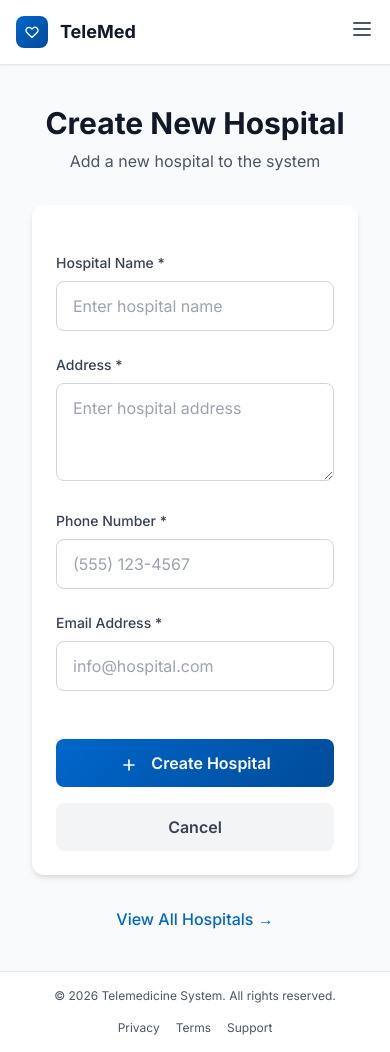
After one commit to RajeshKc777/telemedicine-project, a Django app: page /hospitals/create/ in a window 390 px wide. The commit adds this page. Run offline with Django 5.2, Linux system fonts and the light colour scheme; a user stored in the database is signed in; some libraries are stand-ins or nearby versions.

Commit message:
Add custom hospital management pages with mobile responsive design and fix license number error

```diff
--- /dev/null
+++ b/hospitals/urls.py
@@ -0,0 +1,7 @@
+from django.urls import path
+from . import views
+
+urlpatterns = [
+    path('create/', views.create_hospital, name='create_hospital'),
+    path('manage/', views.manage_hospitals, name='manage_hospitals'),
+]
--- a/hospitals/views.py
+++ b/hospitals/views.py
@@ -1,3 +1,45 @@
-from django.shortcuts import render
+from django.shortcuts import render, redirect
+from django.contrib.auth.decorators import login_required, user_passes_test
+from django.contrib import messages
+from .models import Hospital
 
-# Create your views here.
+def is_superadmin(user):
+    return getattr(user, 'role', None) == 'superadmin'
+
+@login_required
+@user_passes_test(is_superadmin)
+def create_hospital(request):
+    if request.method == 'POST':
+        name = request.POST.get('name')
+        address = request.POST.get('address')
+        phone = request.POST.get('phone')
+        email = request.POST.get('email')
+
+        try:
+            # Check if hospital with same name exists
+            if Hospital.objects.filter(name=name).exists():
+                messages.error(request, 'A hospital with this name already exists!')
+                return render(request, 'hospitals/create_hospital.html')
+
+            # Create hospital
+            Hospital.objects.create(
+                name=name,
+                address=address,
+                phone=phone,
+                email=email
+            )
+
+            messages.success(request, 'Hospital created successfully!')
+            return redirect('dashboard_redirect')
+
+        except Exception as e:
+            messages.error(request, f'Error creating hospital: {str(e)}')
+            return render(request, 'hospitals/create_hospital.html')
+
+    return render(request, 'hospitals/create_hospital.html')
+
+@login_required
+@user_passes_test(is_superadmin)
+def manage_hospitals(request):
+    hospitals = Hospital.objects.all().order_by('name')
+    return render(request, 'hospitals/manage_hospitals.html', {'hospitals': hospitals})
--- a/telemedicine/urls.py
+++ b/telemedicine/urls.py
@@ -39,5 +39,5 @@ urlpatterns = [
     path('appointments/', include('appointments.urls')),
     path('doctors/', include('doctors.urls')),
     path('chat/', include('chat.urls')),
-    path('calls/', include('calls.urls')),
+    path('hospitals/', include('hospitals.urls')),
 ]
--- a/templates/dashboards/superadmin_dashboard.html
+++ b/templates/dashboards/superadmin_dashboard.html
@@ -98,11 +98,11 @@
         <div class="medical-card p-6">
             <div class="flex items-center justify-between mb-4">
                 <h3 class="text-lg font-bold text-gray-900">Hospitals</h3>
-                <a href="/admin/hospitals/hospital/add/"
+                <a href="{% url 'create_hospital' %}"
                     class="text-sm text-medical-blue hover:text-medical-blue-dark font-medium">+ Add</a>
             </div>
             <div class="space-y-3">
-                <a href="/admin/hospitals/hospital/"
+                <a href="{% url 'manage_hospitals' %}"
                     class="w-full flex items-center justify-between p-3 bg-medical-bg hover:bg-gray-100 rounded-lg transition-colors">
                     <span class="text-sm font-medium text-gray-900">View All Hospitals</span>
                     <svg class="w-4 h-4 text-gray-400" fill="none" stroke="currentColor" viewBox="0 0 24 24">
--- /dev/null
+++ b/templates/hospitals/create_hospital.html
@@ -0,0 +1,113 @@
+{% extends 'base.html' %}
+
+{% block title %}Create Hospital - Telemedicine{% endblock %}
+
+{% block content %}
+<div class="min-h-screen bg-medical-bg py-6 px-4 sm:px-6 lg:px-8">
+    <div class="max-w-2xl mx-auto">
+
+        <!-- Header -->
+        <div class="text-center mb-8">
+            <h1 class="text-3xl font-bold text-gray-900 mb-2">Create New Hospital</h1>
+            <p class="text-gray-600">Add a new hospital to the system</p>
+        </div>
+
+        <!-- Form Card -->
+        <div class="medical-card p-6 sm:p-8">
+
+            <!-- Messages -->
+            {% if messages %}
+                {% for message in messages %}
+                    <div class="mb-4 p-4 rounded-lg {% if message.tags == 'error' %}bg-red-50 text-red-700 border border-red-200{% else %}bg-green-50 text-green-700 border border-green-200{% endif %}">
+                        {{ message }}
+                    </div>
+                {% endfor %}
+            {% endif %}
+
+            <form method="post" class="space-y-6">
+                {% csrf_token %}
+
+                <!-- Hospital Name -->
+                <div>
+                    <label for="name" class="block text-sm font-medium text-gray-700 mb-2">
+                        Hospital Name *
+                    </label>
+                    <input type="text"
+                           id="name"
+                           name="name"
+                           required
+                           class="w-full px-4 py-3 border border-gray-300 rounded-lg focus:ring-2 focus:ring-medical-blue focus:border-medical-blue transition-colors"
+                           placeholder="Enter hospital name">
+                </div>
+
+                <!-- Address -->
+                <div>
+                    <label for="address" class="block text-sm font-medium text-gray-700 mb-2">
+                        Address *
+                    </label>
+                    <textarea id="address"
+                              name="address"
+                              required
+                              rows="3"
+                              class="w-full px-4 py-3 border border-gray-300 rounded-lg focus:ring-2 focus:ring-medical-blue focus:border-medical-blue transition-colors"
+                              placeholder="Enter hospital address"></textarea>
+                </div>
+
+                <!-- Phone and Email Row -->
+                <div class="grid grid-cols-1 md:grid-cols-2 gap-6">
+
+                    <!-- Phone -->
+                    <div>
+                        <label for="phone" class="block text-sm font-medium text-gray-700 mb-2">
+                            Phone Number *
+                        </label>
+                        <input type="tel"
+                               id="phone"
+                               name="phone"
+                               required
+                               class="w-full px-4 py-3 border border-gray-300 rounded-lg focus:ring-2 focus:ring-medical-blue focus:border-medical-blue transition-colors"
+                               placeholder="(555) 123-4567">
+                    </div>
+
+                    <!-- Email -->
+                    <div>
+                        <label for="email" class="block text-sm font-medium text-gray-700 mb-2">
+                            Email Address *
+                        </label>
+                        <input type="email"
+                               id="email"
+                               name="email"
+                               required
+                               class="w-full px-4 py-3 border border-gray-300 rounded-lg focus:ring-2 focus:ring-medical-blue focus:border-medical-blue transition-colors"
+                               placeholder="info@hospital.com">
+                    </div>
+                </div>
+
+                <!-- Action Buttons -->
+                <div class="flex flex-col sm:flex-row gap-4 pt-6">
+                    <button type="submit"
+                            class="flex-1 medical-gradient text-white py-3 px-6 rounded-lg font-semibold hover:opacity-90 transition-opacity focus:ring-2 focus:ring-medical-blue focus:ring-offset-2">
+                        <svg class="w-5 h-5 inline mr-2" fill="none" stroke="currentColor" viewBox="0 0 24 24">
+                            <path stroke-linecap="round" stroke-linejoin="round" stroke-width="2" d="M12 6v6m0 0v6m0-6h6m-6 0H6"></path>
+                        </svg>
+                        Create Hospital
+                    </button>
+
+                    <a href="{% url 'dashboard_redirect' %}"
+                       class="flex-1 bg-gray-100 text-gray-700 py-3 px-6 rounded-lg font-semibold hover:bg-gray-200 transition-colors text-center">
+                        Cancel
+                    </a>
+                </div>
+            </form>
+        </div>
+
+        <!-- Quick Actions -->
+        <div class="mt-8 text-center">
+            <a href="{% url 'manage_hospitals' %}"
+               class="text-medical-blue hover:text-medical-blue-dark font-medium">
+                View All Hospitals →
+            </a>
+        </div>
+    </div>
+</div>
+{% endblock %}
--- a/users/views.py
+++ b/users/views.py
@@ -159,7 +159,7 @@ def create_doctor(request):
 
             # Check if license number already exists
             from doctors.models import DoctorProfile
-            if DoctorProfile.objects.filter(license_number=license_number).exists():
+            if license_number and DoctorProfile.objects.filter(license_number=license_number).exists():
                 messages.error(request, 'A doctor with this license number already exists!')
                 return render(request, 'users/create_doctor.html')
 
```
Also changed, not shown: templates/hospitals/manage_hospitals.html (added, +91 -0 lines).
